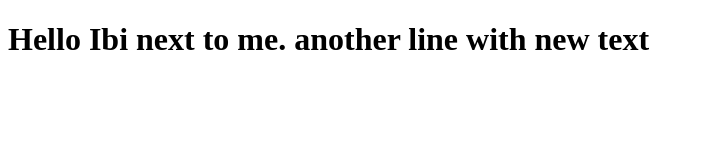
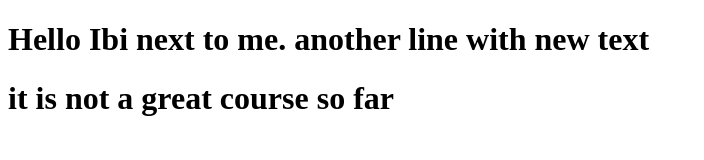
Before and after one commit to lailawe/coursera-test, a plain HTML site: page site/index.html in a window 1280 px wide. Shown: the whole page, without its empty margins (0-704 px from the left). Drawn offline with Linux system fonts and the light colour scheme.

Commit message:
small addition to page and hidden folder

```diff
--- a/site/index.html
+++ b/site/index.html
@@ -5,5 +5,7 @@
 </head>
 <body>
 <h1>Hello Ibi next to me. another line with new text</h1>
+<h1>it is not a great course so far</h1>
+
 </body>
 </html>
```
Also changed, not shown: 1 other file.
